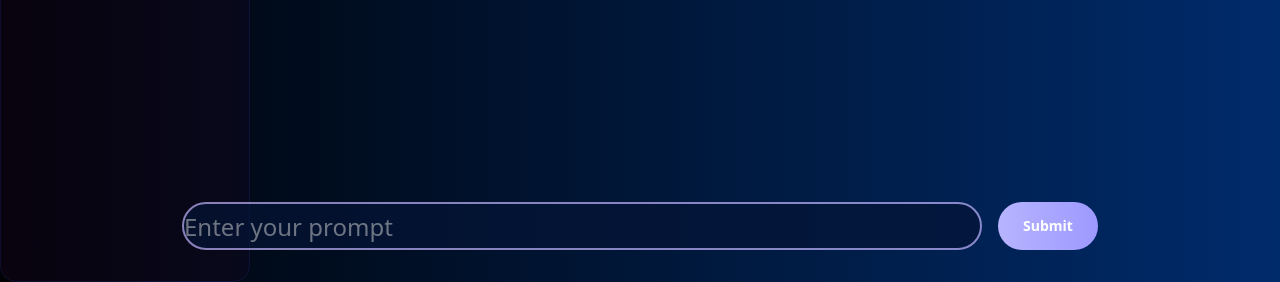
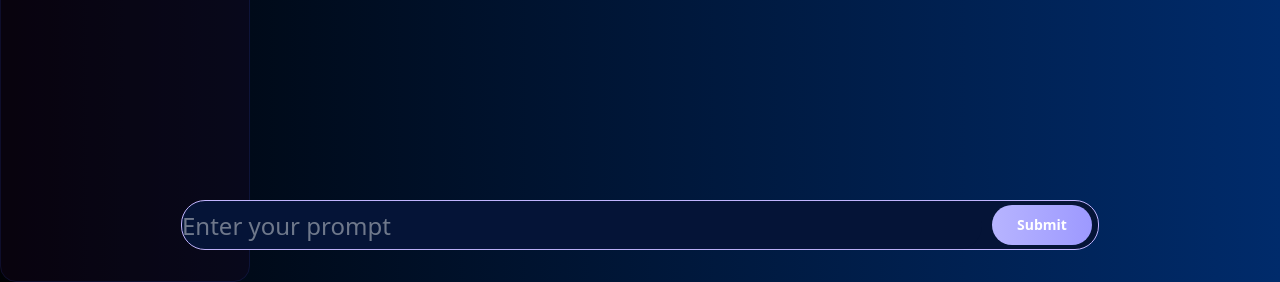
Before and after one commit to Himayu18/AI-Chatbot, a Django app: page /chat/ in a window 1280 px wide. Shown: the part 518-800 px from the top of the page. Run offline with Django 5.2, Linux system fonts and the light colour scheme; style sheets or scripts are compiled from the project's sources; some libraries are stand-ins or nearby versions.

Commit message:
ui improvements: button aligin done

```diff
--- a/AI_Chat/static/style.css
+++ b/AI_Chat/static/style.css
@@ -87,17 +87,17 @@ body {
 
 /* contains input box and button layout */
 .prompt-cont{
-  @apply fixed bottom-8 flex  justify-center left-1/2 -translate-x-1/2 gap-4 z-10
+  @apply fixed bottom-8  flex items-center  justify-center left-1/2 -translate-x-1/2 gap-4 z-10 border bg-[#051437]  border-[#C2B5FF] rounded-3xl
 }
 
 /* user input(promts) */
 .ins {
-  @apply h-12 rounded-3xl border-2 shadow-2xs opacity-70 text-2xl w-[800px]  bg-[#051437]  text-[#F5F7FF]  border-[#C2B5FF];
+  @apply h-12 rounded-3xl border-2 shadow-2xs opacity-70 text-2xl w-[800px] focus:outline-none focus:border-none focus:bg-[#051437] appearance-none text-[#F5F7FF]   border-none;
 }
 
 /* button */
 .btn{
-  @apply w-[100px] rounded-3xl h-12 bg-[#b7b4ff] bg-[length:200%_100%] text-white text-sm font-semibold bg-gradient-to-r from-[#b7b4ff] via-[#9d99ff] to-[#b7b4ff] transform transition-all duration-500
+  @apply w-[100px] rounded-3xl h-10 relative right-1.5  bg-[#b7b4ff] bg-[length:200%_100%] text-white text-sm font-semibold bg-gradient-to-r from-[#b7b4ff] via-[#9d99ff] to-[#b7b4ff] transform transition-all duration-500
                    hover:from-[#8b85ff] hover:via-[#7a73ff] hover:to-[#8b85ff]
                    hover:bg-right hover:translate-y-2 hover:shadow-2xl hover:shadow-[#8b85ff]/50
                    active:translate-y-1
--- a/AI_Chat/templates/chat.html
+++ b/AI_Chat/templates/chat.html
@@ -28,6 +28,7 @@
         name="prompt"
         placeholder="Enter your prompt"
         id="prompt"
+        autocomplete="off"
       >
       <button type="button" id="btn" class="btn">Submit</button> <!-- Fixed: Button → button -->
     </div>
```
